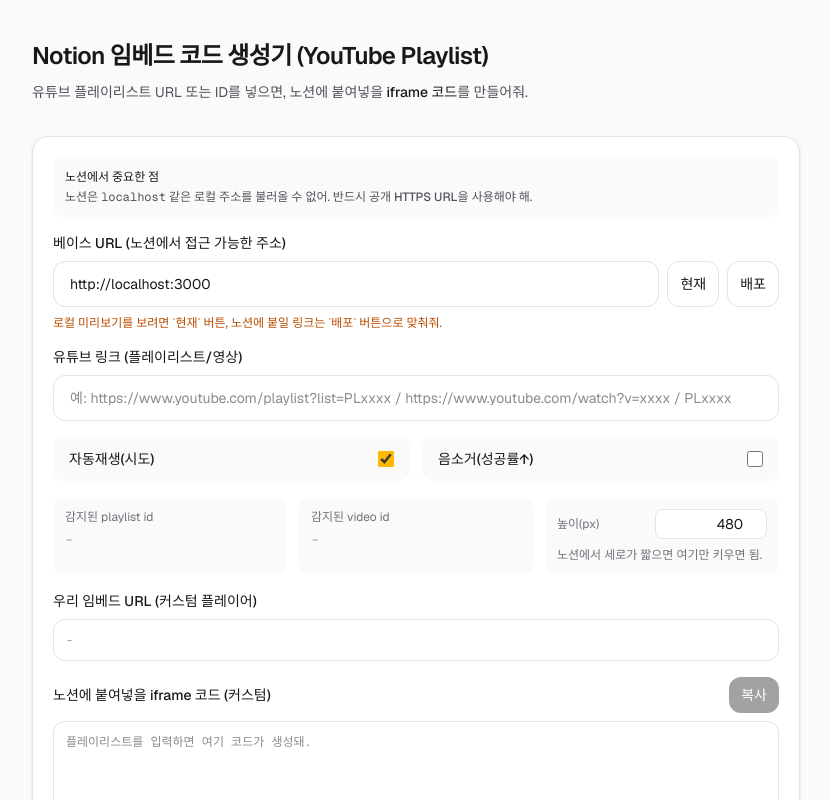
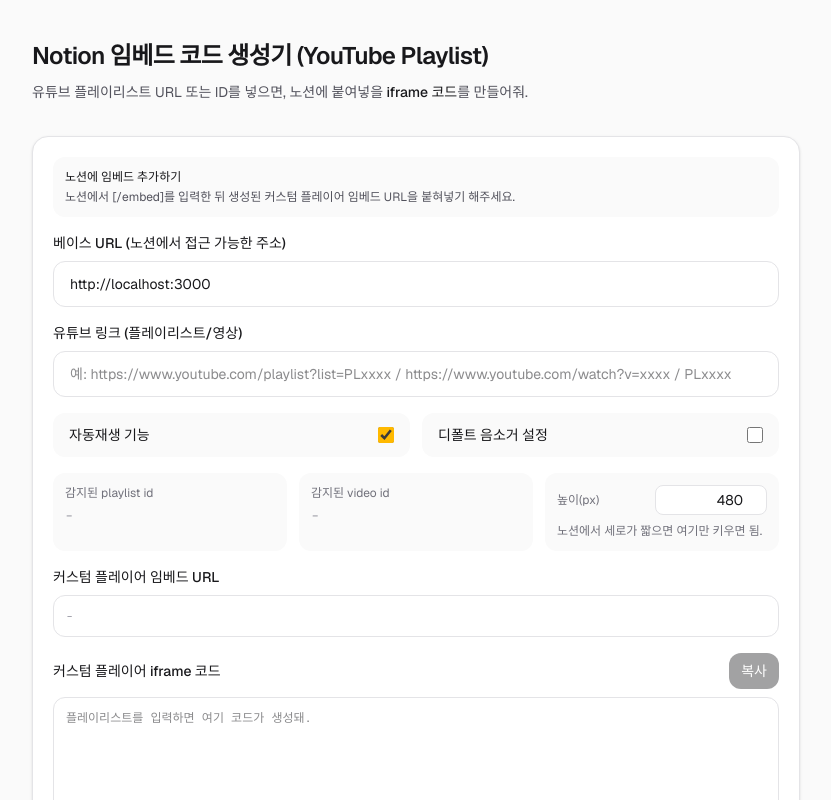
Before and after one commit to googoo81/notion_embed-playlist, a Next.js app: page / in a window 1280 px wide. Shown: the top 800 px of the page, without its empty margins (224-1055 px from the left). Built offline with nearby package versions, Linux system fonts and the light colour scheme.

Commit message:
edit site inner comment

```diff
--- a/app/home-page.tsx
+++ b/app/home-page.tsx
@@ -1,17 +1,24 @@
-'use client';
+"use client";
 
 import { useMemo, useState } from "react";
 import { extractYouTubePlaylistId, extractYouTubeVideoId } from "./lib/youtube";
 
 function buildEmbedUrl(
   origin: string,
-  params: { playlistId?: string; videoId?: string; autoplay?: boolean; muted?: boolean },
+  params: {
+    playlistId?: string;
+    videoId?: string;
+    autoplay?: boolean;
+    muted?: boolean;
+  },
 ) {
   const url = new URL("/embed", origin);
   if (params.playlistId) url.searchParams.set("list", params.playlistId);
   if (params.videoId) url.searchParams.set("v", params.videoId);
-  if (params.autoplay != null) url.searchParams.set("autoplay", params.autoplay ? "1" : "0");
-  if (params.muted != null) url.searchParams.set("muted", params.muted ? "1" : "0");
+  if (params.autoplay != null)
+    url.searchParams.set("autoplay", params.autoplay ? "1" : "0");
+  if (params.muted != null)
+    url.searchParams.set("muted", params.muted ? "1" : "0");
   // Bump when UI changes to avoid iframe cache showing stale layout
   url.searchParams.set("ui", "v2");
   return url.toString();
@@ -68,7 +75,10 @@
 
   const snippet = useMemo(() => {
     if (!embedUrl) return "";
-    return buildIframeSnippet(embedUrl).replace('height="480"', `height="${height}"`);
+    return buildIframeSnippet(embedUrl).replace(
+      'height="480"',
+      `height="${height}"`,
+    );
   }, [embedUrl, height]);
 
   const youtubeOfficialSnippet = useMemo(() => {
@@ -101,21 +111,26 @@
           </h1>
           <p className="mt-2 text-sm leading-6 text-zinc-600 dark:text-zinc-400">
             유튜브 플레이리스트 URL 또는 ID를 넣으면, 노션에 붙여넣을{" "}
-            <span className="font-medium text-zinc-900 dark:text-zinc-50">iframe 코드</span>를
-            만들어줘.
+            <span className="font-medium text-zinc-900 dark:text-zinc-50">
+              iframe 코드
+            </span>
+            를 만들어줘.
           </p>
         </header>
 
         <section className="rounded-2xl border border-zinc-200 bg-white p-5 shadow-sm dark:border-zinc-800 dark:bg-zinc-950">
           <div className="mb-4 rounded-xl bg-zinc-50 p-3 text-xs text-zinc-600 dark:bg-zinc-900 dark:text-zinc-300">
-            <div className="font-medium text-zinc-900 dark:text-zinc-50">노션에서 중요한 점</div>
+            <div className="font-medium text-zinc-900 dark:text-zinc-50">
+              노션에 임베드 추가하기
+            </div>
             <div className="mt-1">
-              노션은 <span className="font-mono">localhost</span> 같은 로컬 주소를 불러올 수 없어.
-              반드시 <span className="font-medium">공개 HTTPS URL</span>을 사용해야 해.
+              노션에서 [/embed]를 입력한 뒤 생성된 커스텀 플레이어 임베드 URL을 붙혀넣기 해주세요.
             </div>
           </div>
 
-          <label className="block text-sm font-medium">베이스 URL (노션에서 접근 가능한 주소)</label>
+          <label className="block text-sm font-medium">
+            베이스 URL (노션에서 접근 가능한 주소)
+          </label>
           <div className="mt-2 flex gap-2">
             <input
               value={baseUrl}
@@ -123,28 +138,11 @@
               placeholder="예: https://notion-embed-playlist.vercel.app"
               className="w-full rounded-xl border border-zinc-200 bg-white px-4 py-3 text-sm outline-none ring-0 focus:border-zinc-400 dark:border-zinc-800 dark:bg-black dark:focus:border-zinc-600"
             />
-            <button
-              type="button"
-              onClick={() => setBaseUrl(window.location.origin)}
-              className="shrink-0 rounded-xl border border-zinc-200 bg-white px-3 py-3 text-sm font-medium text-zinc-900 hover:bg-zinc-100 dark:border-zinc-800 dark:bg-black dark:text-zinc-50 dark:hover:bg-zinc-900"
-              title="현재 사이트 주소로 설정"
-            >
-              현재
-            </button>
-            <button
-              type="button"
-              onClick={() => setBaseUrl("https://notion-embed-playlist.vercel.app")}
-              className="shrink-0 rounded-xl border border-zinc-200 bg-white px-3 py-3 text-sm font-medium text-zinc-900 hover:bg-zinc-100 dark:border-zinc-800 dark:bg-black dark:text-zinc-50 dark:hover:bg-zinc-900"
-              title="배포 주소로 설정"
-            >
-              배포
-            </button>
           </div>
-          <p className="mt-2 text-xs text-amber-700 dark:text-amber-400">
-            로컬 미리보기를 보려면 `현재` 버튼, 노션에 붙일 링크는 `배포` 버튼으로 맞춰줘.
-          </p>
 
-          <label className="mt-4 block text-sm font-medium">유튜브 링크 (플레이리스트/영상)</label>
+          <label className="mt-4 block text-sm font-medium">
+            유튜브 링크 (플레이리스트/영상)
+          </label>
           <input
             value={input}
             onChange={(e) => setInput(e.target.value)}
@@ -154,7 +152,7 @@
 
           <div className="mt-4 grid gap-3 sm:grid-cols-2">
             <label className="flex items-center justify-between rounded-xl bg-zinc-50 px-4 py-3 text-sm dark:bg-zinc-900">
-              <span className="font-medium">자동재생(시도)</span>
+              <span className="font-medium">자동재생 기능</span>
               <input
                 type="checkbox"
                 checked={autoplay}
@@ -163,7 +161,7 @@
               />
             </label>
             <label className="flex items-center justify-between rounded-xl bg-zinc-50 px-4 py-3 text-sm dark:bg-zinc-900">
-              <span className="font-medium">음소거(성공률↑)</span>
+              <span className="font-medium">디폴트 음소거 설정</span>
               <input
                 type="checkbox"
                 checked={muted}
@@ -175,14 +173,18 @@
 
           <div className="mt-4 grid gap-3 sm:grid-cols-3">
             <div className="rounded-xl bg-zinc-50 p-3 text-sm dark:bg-zinc-900">
-              <div className="text-xs text-zinc-500 dark:text-zinc-400">감지된 playlist id</div>
+              <div className="text-xs text-zinc-500 dark:text-zinc-400">
+                감지된 playlist id
+              </div>
               <div className="mt-1 break-all font-mono">
                 {playlistId ?? <span className="text-zinc-400">-</span>}
               </div>
             </div>
 
             <div className="rounded-xl bg-zinc-50 p-3 text-sm dark:bg-zinc-900">
-              <div className="text-xs text-zinc-500 dark:text-zinc-400">감지된 video id</div>
+              <div className="text-xs text-zinc-500 dark:text-zinc-400">
+                감지된 video id
+              </div>
               <div className="mt-1 break-all font-mono">
                 {videoId ?? <span className="text-zinc-400">-</span>}
               </div>
@@ -190,7 +192,9 @@
 
             <div className="rounded-xl bg-zinc-50 p-3 text-sm dark:bg-zinc-900">
               <div className="flex items-center justify-between">
-                <div className="text-xs text-zinc-500 dark:text-zinc-400">높이(px)</div>
+                <div className="text-xs text-zinc-500 dark:text-zinc-400">
+                  높이(px)
+                </div>
                 <input
                   type="number"
                   min={200}
@@ -207,7 +211,9 @@
           </div>
 
           <div className="mt-4">
-            <div className="text-sm font-medium">우리 임베드 URL (커스텀 플레이어)</div>
+            <div className="text-sm font-medium">
+              커스텀 플레이어 임베드 URL
+            </div>
             <div className="mt-2 rounded-xl border border-zinc-200 bg-white p-3 text-xs font-mono text-zinc-700 dark:border-zinc-800 dark:bg-black dark:text-zinc-200">
               {embedUrl || <span className="text-zinc-400">-</span>}
             </div>
@@ -215,7 +221,9 @@
 
           <div className="mt-4">
             <div className="flex items-center justify-between">
-              <div className="text-sm font-medium">노션에 붙여넣을 iframe 코드 (커스텀)</div>
+              <div className="text-sm font-medium">
+                커스텀 플레이어 iframe 코드
+              </div>
               <button
                 type="button"
                 onClick={onCopy}
@@ -236,7 +244,7 @@
 
           <div className="mt-4">
             <div className="flex items-center justify-between">
-              <div className="text-sm font-medium">노션에 붙여넣을 iframe 코드 (유튜브 기본)</div>
+              <div className="text-sm font-medium">유튜브 iframe 코드</div>
               <button
                 type="button"
                 onClick={onCopyOfficial}
@@ -258,7 +266,9 @@
 
         {embedUrl ? (
           <section className="mt-6">
-            <div className="mb-2 text-sm font-medium">미리보기 (커스텀 플레이어)</div>
+            <div className="mb-2 text-sm font-medium">
+              미리보기 (커스텀 플레이어)
+            </div>
             <div className="overflow-hidden rounded-2xl border border-zinc-200 bg-white dark:border-zinc-800 dark:bg-black">
               <iframe
                 key={embedUrl}
@@ -273,7 +283,9 @@
 
         {youtubeOfficialEmbedUrl ? (
           <section className="mt-6">
-            <div className="mb-2 text-sm font-medium">미리보기 (유튜브 기본 iframe)</div>
+            <div className="mb-2 text-sm font-medium">
+              미리보기 (유튜브 기본 iframe)
+            </div>
             <div className="overflow-hidden rounded-2xl border border-zinc-200 bg-white dark:border-zinc-800 dark:bg-black">
               <iframe
                 key={youtubeOfficialEmbedUrl}
```
